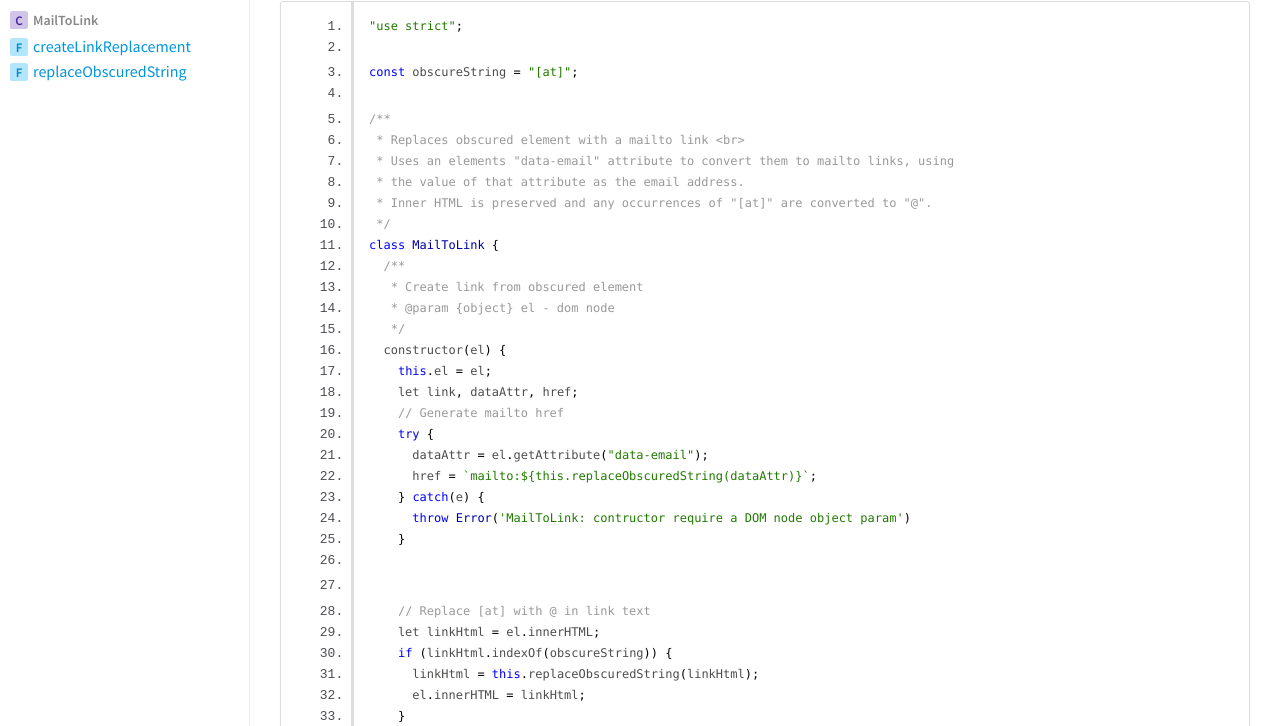
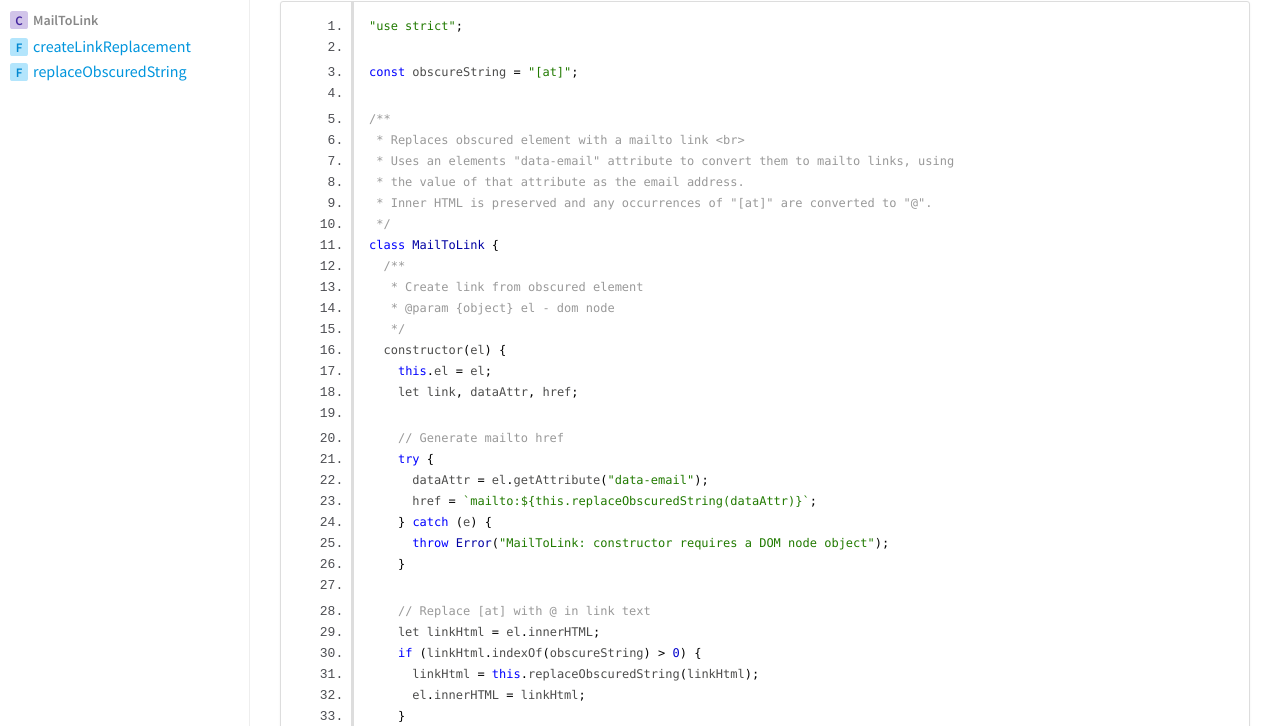
Before and after one commit to Threespot/mailto, a website built with webpack: page docs/index.js.html in a window 1280 px wide. Shown: the part 74-800 px from the top of the page. Built offline with nearby package versions, Linux system fonts and the light colour scheme.

Commit message:
version 1.0.1

```diff
--- a/docs/index.js.html
+++ b/docs/index.js.html
@@ -57,18 +57,18 @@ class MailToLink {
   constructor(el) {
     this.el = el;
     let link, dataAttr, href;
+
     // Generate mailto href
     try {
       dataAttr = el.getAttribute("data-email");
       href = `mailto:${this.replaceObscuredString(dataAttr)}`;
-    } catch(e) {
-      throw Error('MailToLink: contructor require a DOM node object param')
+    } catch (e) {
+      throw Error("MailToLink: constructor requires a DOM node object");
     }
-
 
     // Replace [at] with @ in link text
     let linkHtml = el.innerHTML;
-    if (linkHtml.indexOf(obscureString)) {
+    if (linkHtml.indexOf(obscureString) > 0) {
       linkHtml = this.replaceObscuredString(linkHtml);
       el.innerHTML = linkHtml;
     }
@@ -78,7 +78,7 @@ class MailToLink {
       el.setAttribute("href", href);
     } else {
       // Create link tag, remove original element
-      const classNames = el.getAttribute("class") || "";
+      const classNames = el.getAttribute("class");
       link = this.createLinkReplacement(href, linkHtml, classNames);
       // Insert link and remove original element
       el.insertAdjacentHTML("beforebegin", link.outerHTML);
@@ -137,7 +137,7 @@ export default MailToLink;
 <br class="clear">
 
 <footer>
-    Generated by <a href="https://github.com/jsdoc3/jsdoc">JSDoc 3.5.5</a> on Fri Feb 16 2018 20:02:56 GMT-0500 (EST) using the Minami theme.
+    Generated by <a href="https://github.com/jsdoc3/jsdoc">JSDoc 3.5.5</a> on Fri Mar 30 2018 10:10:43 GMT-0400 (EDT) using the Minami theme.
 </footer>
 
 <script>prettyPrint();</script>
--- a/package.json
+++ b/package.json
@@ -1,6 +1,6 @@
 {
   "name": "@threespot/mailto",
-  "version": "1.0.0",
+  "version": "1.0.1",
   "description": "Mailto link obfuscation helper",
   "main": "index.js",
   "homepage": "https://threespot.github.io/mailto/index.html",
```
Also changed, not shown: docs/MailToLink.html (+1 -1 lines), docs/index.html (+4 -3 lines), dist/mailto.amd.js, dist/mailto.m.js, dist/mailto.umd.js.
